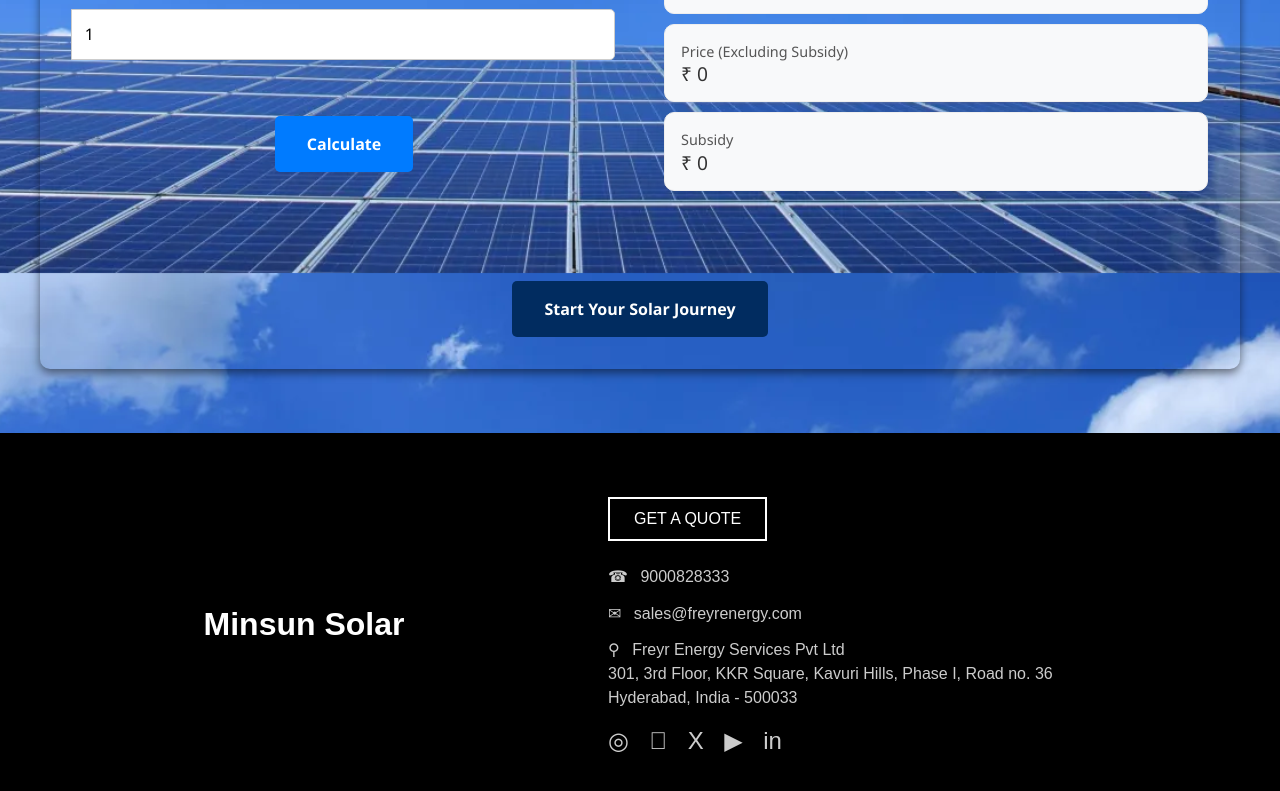
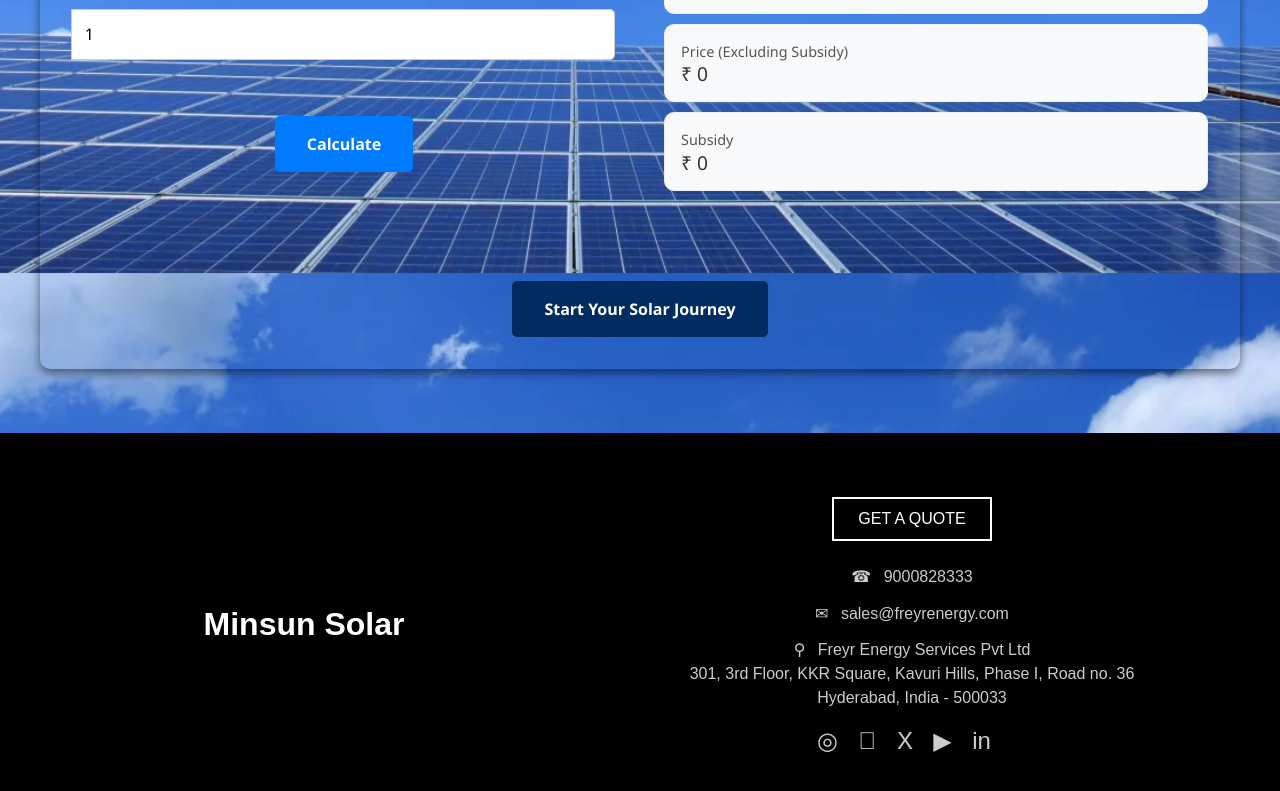
Before and after one commit to ManthanD2004/VEnergy, a React (Create React App) app in the folder frontend/: page /calculator in a window 1280 px wide. Shown: the part 527-1318 px from the top of the page. Built offline with nearby package versions, Linux system fonts and the light colour scheme.

Commit message:
UDIT DONE

```diff
--- a/frontend/src/App.tsx
+++ b/frontend/src/App.tsx
@@ -8,7 +8,6 @@ import NewSection from './components/NewSection';
 import ImpactSection from './components/ImpactSection';
 import Blog from './components/Blog';
 import FAQSection from './components/FAQSection';
-import NewFooter from './components/NewFooter';
 import QuoteModal from './components/QuoteModal';
 import BookConsultationButton from './components/BookConsultationButton';
 import Testimonials from './components/Testimonials';
@@ -17,6 +16,7 @@ import Residential from './pages/Residential';
 import Commercial from './pages/Commercial';
 import About from './pages/About';
 import CalculatorPage from './pages/CalculatorPage';
+import CalculatorFooter from './components/CalculatorFooter';
 
 // Define and export a type for the outlet context
 export type OutletContextType = {
@@ -207,7 +207,7 @@ const Home: React.FC = () => {
       <Blog />
       <FAQSection />
       {/* Use handler from context */}
-      <NewFooter onOpenModal={handleOpenModal} />
+      <CalculatorFooter onOpenModal={handleOpenModal} />
       {/* QuoteModal and ContactModal are now rendered in Layout */}
       {/* <QuoteModal isOpen={isModalOpen} onClose={handleCloseModal} /> */}
       {/* <ContactModal
--- a/frontend/src/components/NewFooter.css
+++ b/frontend/src/components/CalculatorFooter.css
@@ -1,7 +1,7 @@
 .footer-section {
   background-color: #000;
   color: #fff;
-  padding: 4rem 2rem;
+  padding: 4rem 0;
   font-family: Arial, sans-serif;
 }
 
@@ -11,6 +11,7 @@
   width: 90vw;
   margin: 0 auto;
   flex-wrap: wrap;
+  max-width: 1200px;
 }
 
 .footer-consultation {
@@ -86,6 +87,13 @@
   opacity: 1;
 }
 
+.footer-contact-section {
+  flex: 1;
+  min-width: 250px;
+  margin-bottom: 2rem;
+  text-align: center;
+}
+
 .footer-contact-section .get-a-quote {
   display: inline-block;
   border: 2px solid #fff;
--- a/frontend/src/pages/About.tsx
+++ b/frontend/src/pages/About.tsx
@@ -1,11 +1,11 @@
 import React, { useState, useRef } from 'react';
-import NewFooter from '../components/NewFooter';
 import './About.css'; // Import the CSS file
 import QuoteModal from '../components/QuoteModal'; // Import QuoteModal if needed by Footer
 import AboutContent from '../components/AboutContent'; // Import AboutContent
 import SocialImpact from '../components/SocialImpact'; // Import SocialImpact
 import ContactModal from '../components/ContactModal'; // Import ContactModal
 import BookConsultationButton from '../components/BookConsultationButton'; // Import BookConsultationButton
+import CalculatorFooter from '../components/CalculatorFooter';
 
 const About: React.FC = () => {
   const [isModalOpen, setIsModalOpen] = useState(false);
@@ -54,7 +54,7 @@ const About: React.FC = () => {
         {/* No other content here as per request */}
       </div>
       {/* Pass onOpenModal prop if required by NewFooter */}
-      <NewFooter onOpenModal={handleOpenModal} />
+      <CalculatorFooter onOpenModal={handleOpenModal} />
       {/* Render QuoteModal if needed */}
       <QuoteModal isOpen={isModalOpen} onClose={handleCloseModal} />
 
--- a/frontend/src/pages/CalculatorPage.tsx
+++ b/frontend/src/pages/CalculatorPage.tsx
@@ -1,6 +1,6 @@
 import React from 'react';
 import SolarCalculator from '../components/SolarCalculator';
-import NewFooter from '../components/NewFooter';
+import CalculatorFooter from '../components/CalculatorFooter';
 // Import useOutletContext and OutletContextType
 import { useOutletContext } from 'react-router-dom';
 // Assuming OutletContextType is exported from App.tsx - adjust path if necessary
@@ -15,7 +15,7 @@ const CalculatorPage: React.FC = () => {
       {/* Navbar is handled by Layout */}
       <SolarCalculator onOpenQuoteModal={handleOpenModal} />
       {/* Assuming NewFooter also needs the modal handler - adjust if not */}
-      <NewFooter onOpenModal={handleOpenModal} />
+      <CalculatorFooter onOpenModal={handleOpenModal} />
     </div>
   );
 };
--- a/frontend/src/pages/Commercial.tsx
+++ b/frontend/src/pages/Commercial.tsx
@@ -2,10 +2,10 @@ import React, { useState, useRef } from 'react';
 import './Commercial.css';
 import FAQSection from '../components/FAQSection';
 import Testimonials from '../components/Testimonials';
-import NewFooter from '../components/NewFooter';
 import QuoteModal from '../components/QuoteModal';
 import ContactModal from '../components/ContactModal';
 import BookConsultationButton from '../components/BookConsultationButton';
+import CalculatorFooter from '../components/CalculatorFooter';
 
 const Commercial: React.FC = () => {
   const [isModalOpen, setIsModalOpen] = useState(false);
@@ -107,8 +107,8 @@ const Commercial: React.FC = () => {
 
         <FAQSection />
 
-      <NewFooter onOpenModal={handleOpenModal} />
-      <QuoteModal isOpen={isModalOpen} onClose={handleCloseModal} />
+        <CalculatorFooter onOpenModal={handleOpenModal} />
+        <QuoteModal isOpen={isModalOpen} onClose={handleCloseModal} />
 
       <BookConsultationButton
         ref={bookConsultationButtonRef}
--- a/frontend/src/pages/Residential.tsx
+++ b/frontend/src/pages/Residential.tsx
@@ -1,7 +1,6 @@
 import React, { useState, useRef } from 'react';
 import './Residential.css';
 import FAQSection from '../components/FAQSection';
-import NewFooter from '../components/NewFooter';
 import Testimonials from '../components/Testimonials';
 import QuoteModal from '../components/QuoteModal';
 import ContactModal from '../components/ContactModal';
@@ -9,6 +8,7 @@ import BookConsultationButton from '../components/BookConsultationButton';
 import reducebills from '../assets/reducebills_icon.png';
 import subsidyicon from '../assets/subsidy_icon.png';
 import waranteeicon from '../assets/warranty_icon.png';
+import CalculatorFooter from '../components/CalculatorFooter';
 
 
 const Residential: React.FC = () => {
@@ -110,8 +110,8 @@ const Residential: React.FC = () => {
 
         <FAQSection />
 
-      <NewFooter onOpenModal={handleOpenModal} />
-      <QuoteModal isOpen={isModalOpen} onClose={handleCloseModal} />
+        <CalculatorFooter onOpenModal={handleOpenModal} />
+        <QuoteModal isOpen={isModalOpen} onClose={handleCloseModal} />
 
       <BookConsultationButton
         ref={bookConsultationButtonRef}
```
Also changed, not shown: frontend/src/assets/NewSection.tsx (deleted, +0 -41 lines), frontend/src/components/CalculatorFooter.tsx (renamed from frontend/src/components/NewFooter.tsx, +4 -4 lines).
